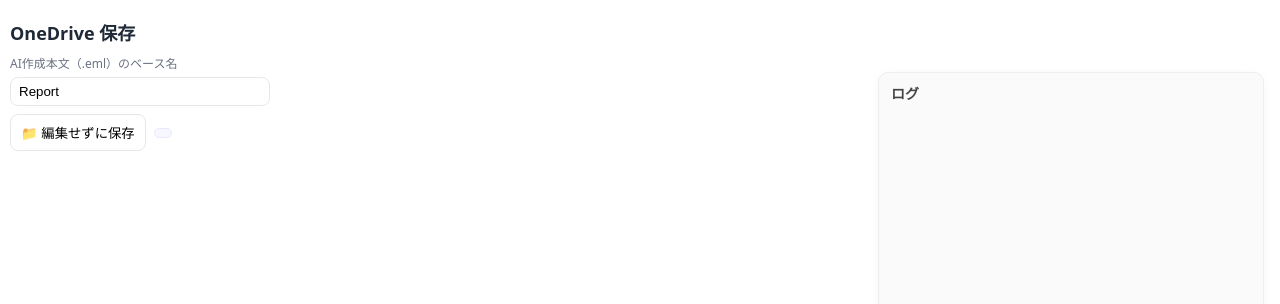
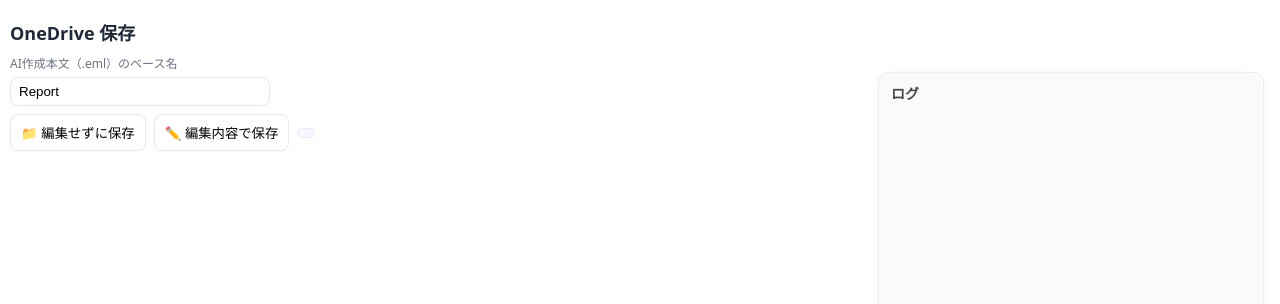
Before and after one commit to miyasaka-t/ai-az-monolith, a Flask app: page /front in a window 1280 px wide. Shown: the top 304 px of the page. Run offline with Flask 3, Linux system fonts and the light colour scheme; data that the repository does not hold is empty.

Commit message:
変更内容を説明するメッセージ

```diff
--- a/templates/onedrive.html
+++ b/templates/onedrive.html
@@ -175,7 +175,7 @@ body.with-log-sidebar{padding-right: 380px;}
 
 <!-- 操作 -->
 <div class="row">
-  <button id="openPicker">📁 編集せずに保存</button>
+  <button id="openPicker">📁 編集せずに保存</button> <button id="btnComposeSaveTop">✏️ 編集内容で保存</button>
   <span id="pickedHint" class="pill"></span>
 </div>
 
@@ -930,7 +930,7 @@ async function uploadDirectTicket(endpointPeek, endpointUpload, ticketId, attach
     </details>
   </div>
   <div style="margin-top:10px;display:flex;gap:8px;">
-    <button type="button" id="btnComposeSave">編集内容で保存</button>
+    <button type="button" id="btnComposeSave" style="display:none">編集内容で保存</button>
   </div>
 </section>
 
@@ -1037,7 +1037,8 @@ async function uploadDirectTicket(endpointPeek, endpointUpload, ticketId, attach
     }
   }
 
-  document.getElementById('btnComposeSave')?.addEventListener('click', composeAndUpload);
+  document.getElementById('btnComposeSave')?.addEventListener('click', composeAndUpload)
+  document.getElementById('btnComposeSaveTop')?.addEventListener('click', composeAndUpload);
   loadPreview();
 })();
 </script>
```
